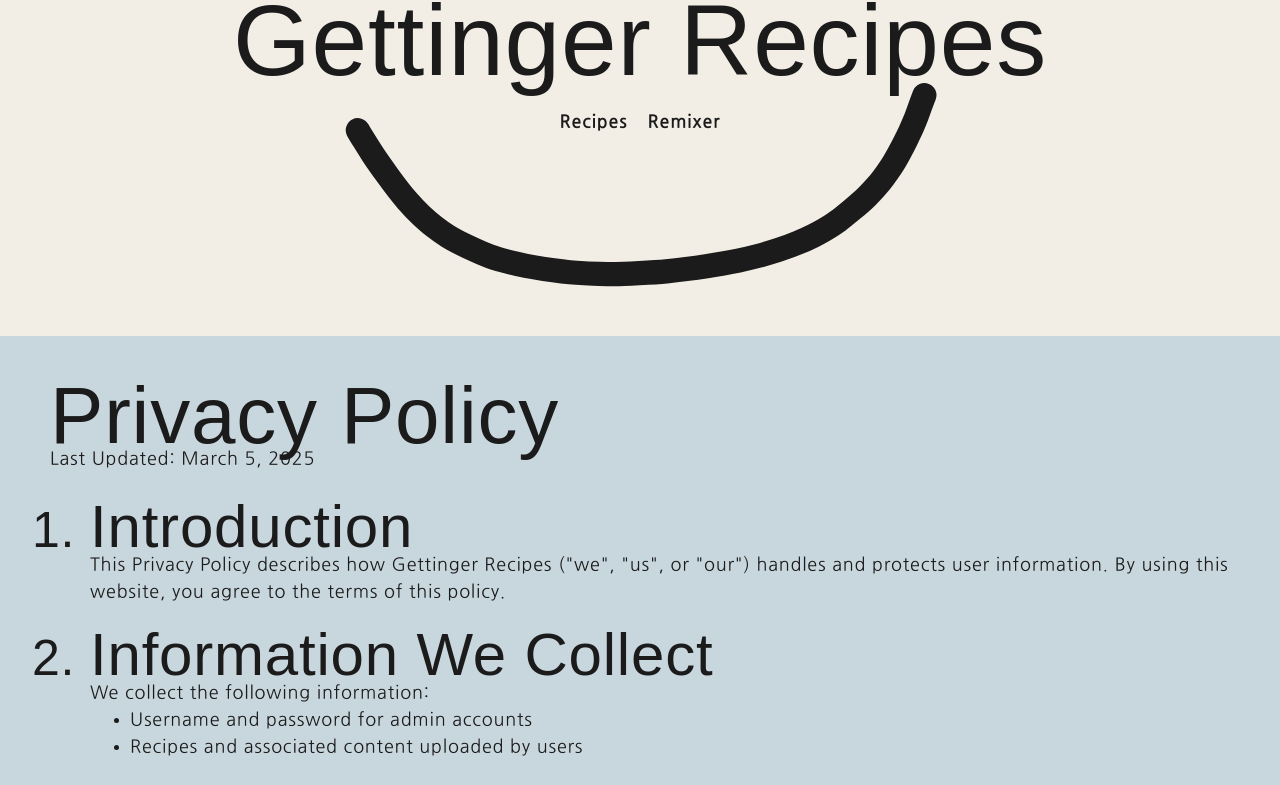
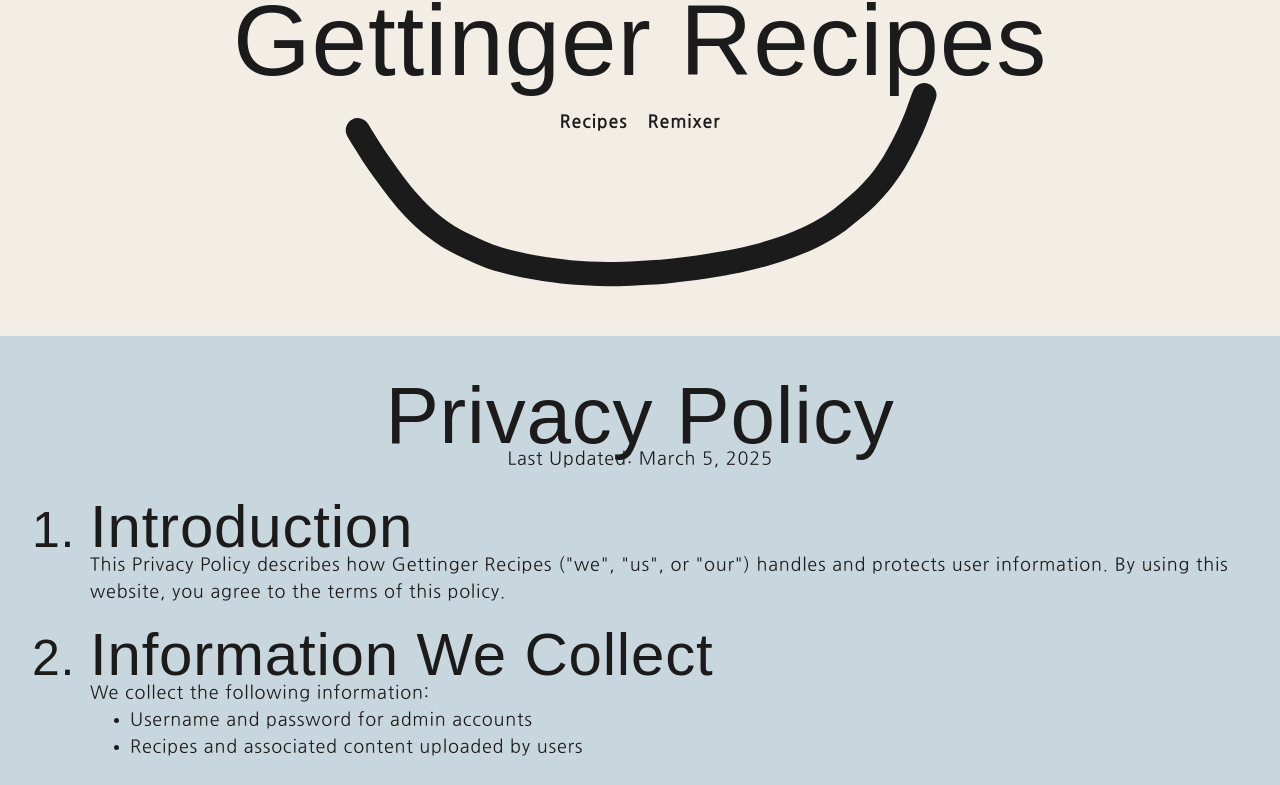
Before and after one commit to CJgett/gettinger-recipes, a Next.js app: page /privacy in a window 1280 px wide. Shown: the part 279-1064 px from the top of the page. Built offline with nearby package versions, Linux system fonts and the light colour scheme; no server answers; a web font is replaced by a local one.

Commit message:
last minute styling

```diff
--- a/app/privacy/page.jsx
+++ b/app/privacy/page.jsx
@@ -3,11 +3,12 @@ import '../styles/privacy.css';
 export default function PrivacyPage() {
 
   return (
-    <section className="normal-lists">
+    <section className="normal-lists privacy-policy">
+      <div className="centered-heading">
+        <h2>Privacy Policy</h2>
 
-      <h2>Privacy Policy</h2>
-
-      Last Updated: March 5, 2025
+        Last Updated: March 5, 2025
+      </div>
 
       <ol className="li-gap">
         <li>
--- a/app/styles/accessibility.css
+++ b/app/styles/accessibility.css
@@ -1,4 +1,8 @@
 .accessibility-content {
+    .centered-heading {
+        text-align: center;
+    }
+
     ol {
         margin-top: 20px;
         margin-bottom: 20px;
--- a/app/styles/privacy.css
+++ b/app/styles/privacy.css
@@ -1,3 +1,8 @@
+.privacy-policy {
+    .centered-heading {
+            text-align: center;
+    }
+
     ol {
         margin-top: 20px;
 
@@ -7,5 +12,5 @@ ol {
                 font-family: var(--font-dongle);
             }
         }
-
     }
+}
```
Also changed, not shown: app/accessibility/page.jsx (+4 -3 lines), app/styles/remixer.css (+12 -0 lines). Lines whose indentation alone changed are shown as unchanged.
